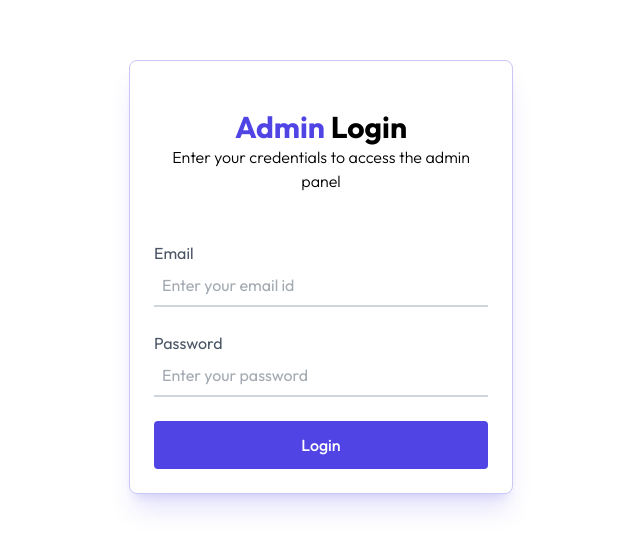
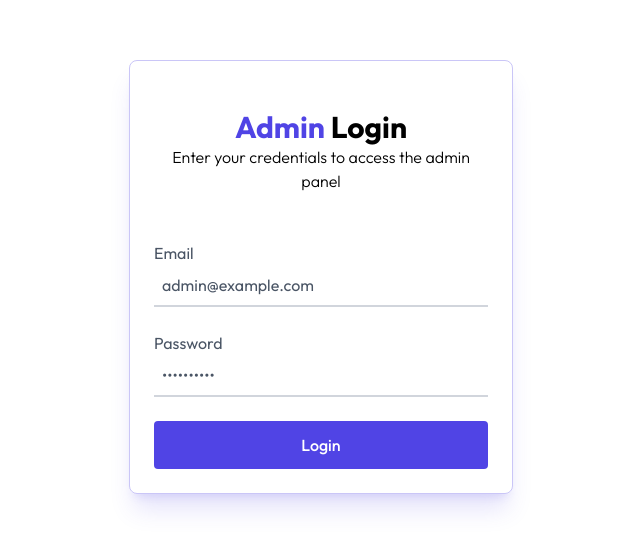
Before and after one commit to hyadav1201/quickblog_ai, a React (Vite) app in the folder frontend/: page /admin in a window 1280 px wide. Shown: the part 123-672 px from the top of the page, without its empty margins (319-959 px from the left). Built offline with nearby package versions, Linux system fonts and the light colour scheme; no server answers.

Commit message:
Added default credentials

```diff
--- a/frontend/src/components/admin/Login.jsx
+++ b/frontend/src/components/admin/Login.jsx
@@ -7,8 +7,8 @@ function Login() {
 
   const {axios , setToken} = useAppContext();
 
-  const [email , setemail] = useState('');
-  const [password , setpassword] = useState('');
+  const [email , setemail] = useState('admin@example.com');
+  const [password , setpassword] = useState('admin12345');
 
   const handleSubmit = async (e) => {
     e.preventDefault();
```
